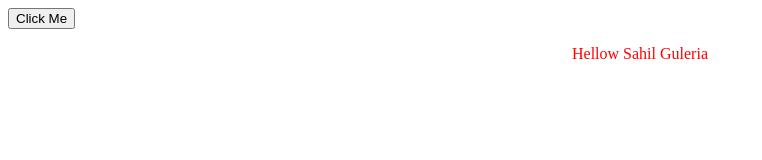
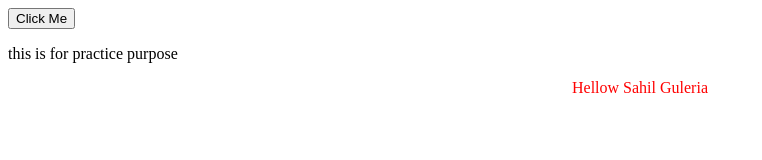
Before and after one commit to sahil-student/Third-project, a plain HTML site: page Index.html in a window 1280 px wide. Shown: the whole page, without its empty margins (0-762 px from the left). Drawn offline with Linux system fonts and the light colour scheme.

Commit message:
new line add

```diff
--- a/Index.html
+++ b/Index.html
@@ -10,6 +10,7 @@
 <body>
     <script src="firstJavaScript.js"></script>
     <button class="button"  onclick="myFunction()"  > Click Me </button>
+    <p>this is for practice purpose</p>
 
     <p class="h1">Hellow Sahil Guleria</p>
 </body>
```
